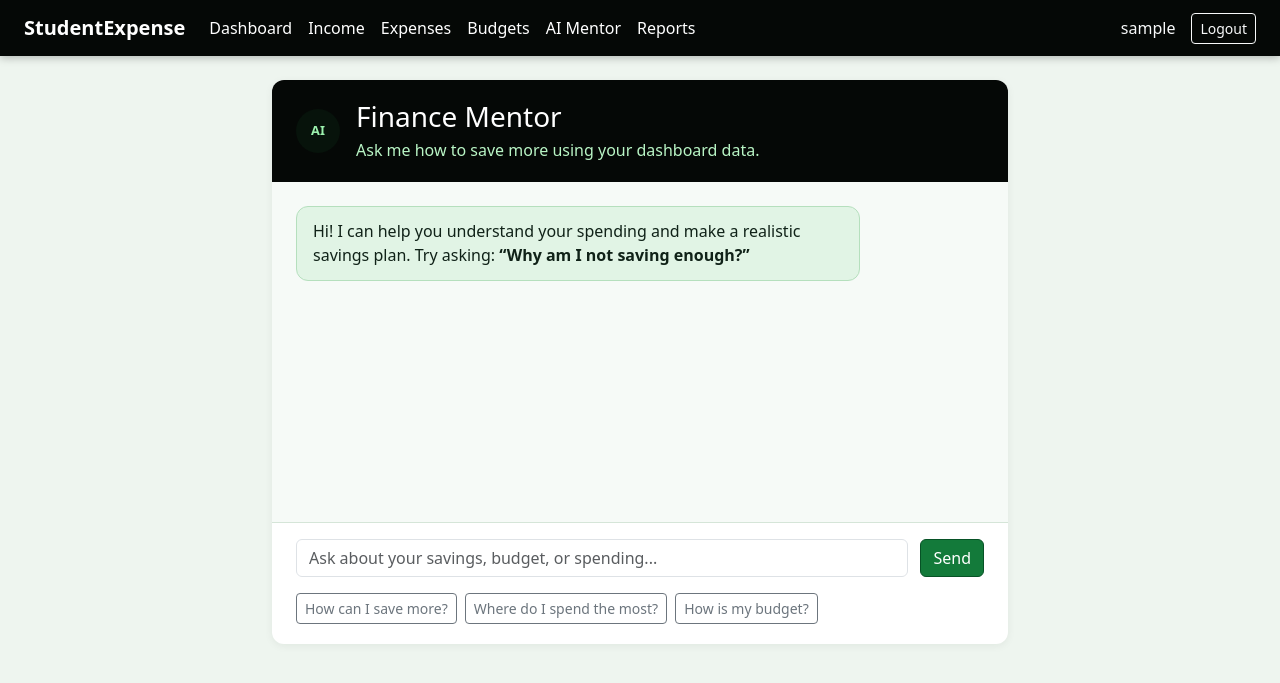
After one commit to Atulpandeytech/Expense-Tracker, a Django app: page /mentor/ in a window 1280 px wide. The commit adds this page. Shown: the top 683 px of the page. Run offline with Django 5.2, Linux system fonts and the light colour scheme; the visitor is signed in with stand-in values (Sample User, id 1).

Commit message:
Add conversational finance mentor
Co-authored-by: Copilot <223556219+Copilot@users.noreply.github.com>

```diff
--- a/static/css/style.css
+++ b/static/css/style.css
@@ -25,6 +25,17 @@ body { background:#eef5ef; color:var(--ink); }
 .mentor-danger { border-left-color:#b42318; background:#fff1f0; }
 .mentor-success { border-left-color:#137a3a; background:#effaf1; }
 .mentor-info { border-left-color:#175cd3; background:#eff6ff; }
+.mentor-banner { background:#e1f4e5; border:1px solid #9ed5aa; color:#102218; }
+.mentor-chat-card { overflow:hidden; }
+.mentor-chat-header { display:flex; align-items:center; gap:1rem; padding:1.25rem 1.5rem; color:#fff; background:#050806; }
+.mentor-chat-header p { color:#b9f5c5; }
+.chat-messages { min-height:340px; max-height:480px; overflow-y:auto; padding:1.5rem; background:#f6faf7; }
+.chat-message { max-width:82%; margin-bottom:1rem; padding:.8rem 1rem; border-radius:12px; line-height:1.5; }
+.mentor-message { margin-right:auto; background:#e1f4e5; border:1px solid #b5dfbd; color:#102218; }
+.user-message { margin-left:auto; background:#075226; color:#fff; }
+.chat-form { display:flex; gap:.75rem; padding:1rem 1.5rem .5rem; border-top:1px solid #d5e5d8; }
+.chat-form input { min-width:0; }
+.chat-prompts { display:flex; gap:.5rem; flex-wrap:wrap; padding:.5rem 1.5rem 1.25rem; }
  a { color:var(--brand-dark); }
  a:hover { color:#032d15; }
 .auth-screen { min-height:calc(100vh - 100px); margin:-1.5rem calc((100vw - 100%)/-2) -3rem; padding:4rem 1rem; display:flex; align-items:center; background:linear-gradient(135deg,rgba(3,12,7,.94),rgba(7,82,38,.78)),url('../images/finance-bg.svg') center/cover; }
--- a/templates/base.html
+++ b/templates/base.html
@@ -22,6 +22,7 @@
           <li class="nav-item"><a class="nav-link" href="{% url 'income_list' %}">Income</a></li>
           <li class="nav-item"><a class="nav-link" href="{% url 'expense_list' %}">Expenses</a></li>
           <li class="nav-item"><a class="nav-link" href="{% url 'budgets' %}">Budgets</a></li>
+          <li class="nav-item"><a class="nav-link" href="{% url 'mentor_chat' %}">AI Mentor</a></li>
           <li class="nav-item"><a class="nav-link" href="{% url 'annual_report' year=2026 %}">Reports</a></li>
         </ul>
         <span class="text-light me-3 d-none d-lg-inline">{{ user.username }}</span>
--- a/templates/tracker/dashboard.html
+++ b/templates/tracker/dashboard.html
@@ -2,6 +2,7 @@
 {% block title %}Financial Dashboard{% endblock %}
 {% block content %}
 <div class="d-flex justify-content-between align-items-center mb-3"><h2>Financial Dashboard</h2><a class="btn btn-primary" href="{% url 'expense_create' %}">+ Add Expense</a></div>
+<div class="alert mentor-banner d-flex justify-content-between align-items-center"><span><strong>Need help saving?</strong> Chat with your personal Finance Mentor about your dashboard.</span><a class="btn btn-dark btn-sm" href="{% url 'mentor_chat' %}">Open AI Mentor</a></div>
 <div class="row g-3 mb-4">
   <div class="col-sm-6 col-xl-3"><div class="card summary-card p-3"><small class="text-muted">TOTAL INCOME</small><h4>Rs. {{ total_income|floatformat:2 }}</h4></div></div>
   <div class="col-sm-6 col-xl-3"><div class="card summary-card expense p-3"><small class="text-muted">TOTAL EXPENSES</small><h4>Rs. {{ total_expenses|floatformat:2 }}</h4></div></div>
--- /dev/null
+++ b/templates/tracker/mentor_chat.html
@@ -0,0 +1,22 @@
+{% extends "base.html" %}
+{% block title %}AI Finance Mentor{% endblock %}
+{% block content %}
+<div class="row justify-content-center"><div class="col-lg-8">
+  <div class="card mentor-chat-card">
+    <div class="mentor-chat-header"><div class="mentor-icon" aria-hidden="true">AI</div><div><h3 class="mb-1">Finance Mentor</h3><p class="mb-0">Ask me how to save more using your dashboard data.</p></div></div>
+    <div id="chatMessages" class="chat-messages" aria-live="polite">
+      <div class="chat-message mentor-message">Hi! I can help you understand your spending and make a realistic savings plan. Try asking: <strong>“Why am I not saving enough?”</strong></div>
+    </div>
+    <form id="chatForm" class="chat-form">{% csrf_token %}<input id="chatInput" class="form-control" autocomplete="off" placeholder="Ask about your savings, budget, or spending..." required><button class="btn btn-primary" type="submit">Send</button></form>
+    <div class="chat-prompts"><button type="button" class="btn btn-sm btn-outline-secondary">How can I save more?</button><button type="button" class="btn btn-sm btn-outline-secondary">Where do I spend the most?</button><button type="button" class="btn btn-sm btn-outline-secondary">How is my budget?</button></div>
+  </div>
+</div></div>
+{% endblock %}
+{% block scripts %}
+<script>
+const form=document.getElementById('chatForm'), input=document.getElementById('chatInput'), messages=document.getElementById('chatMessages');
+function addMessage(text, kind){const item=document.createElement('div');item.className='chat-message '+kind;item.textContent=text;messages.appendChild(item);messages.scrollTop=messages.scrollHeight;}
+document.querySelectorAll('.chat-prompts button').forEach(button=>button.addEventListener('click',()=>{input.value=button.textContent;input.focus();}));
+form.addEventListener('submit',async(event)=>{event.preventDefault();const text=input.value.trim();if(!text)return;addMessage(text,'user-message');input.value='';const body=new URLSearchParams({message:text});const response=await fetch("{% url 'mentor_chat' %}",{method:'POST',headers:{'X-CSRFToken':document.querySelector('[name=csrfmiddlewaretoken]').value,'Content-Type':'application/x-www-form-urlencoded'},body});const data=await response.json();addMessage(data.reply || 'I could not process that question. Please try again.','mentor-message');});
+</script>
+{% endblock %}
--- a/tracker/urls.py
+++ b/tracker/urls.py
@@ -17,4 +17,5 @@ urlpatterns = [
     path('budgets/', views.budgets, name='budgets'),
     re_path(r'^reports/(?P<year>[0-9]{4})/$', views.annual_report, name='annual_report'),
     path('api/chart-data/', views.chart_data_json, name='chart_data_json'),
+    path('mentor/', views.mentor_chat, name='mentor_chat'),
 ]
--- a/tracker/views.py
+++ b/tracker/views.py
@@ -84,6 +84,42 @@ def build_savings_suggestions(total_income, total_expenses, monthly_spend, budge
             })
 
     return suggestions[:3]
+
+
+def finance_chat_reply(message, total_income, total_expenses, monthly_spend, budget, budget_usage, category_totals):
+    """Answer common finance questions using the current user's private totals."""
+    message = message.lower().strip()
+    balance = total_income - total_expenses
+    category_name = category_totals[0]['category__name'] if category_totals else None
+    category_amount = category_totals[0]['total'] if category_totals else Decimal('0')
+
+    if not message:
+        return 'Tell me what you want to improve, such as saving more, reducing food spending, or understanding your budget.'
+    if any(word in message for word in ('hello', 'hi', 'hey')):
+        return 'Hi! I am your Finance Mentor. Ask me why your savings are low, where you spend the most, or how to make a realistic monthly plan.'
+    if any(word in message for word in ('saving', 'save', 'savings')):
+        if total_income <= 0:
+            return 'I need at least one income record before I can calculate a realistic savings target. Add your income first, then ask me again.'
+        target = (total_income * Decimal('0.2')).quantize(Decimal('0.01'))
+        if balance <= 0:
+            return f'Your recorded expenses are Rs. {abs(balance):,.2f} higher than your income. First reduce spending below income; then aim to save Rs. {target:,.2f}, or 20% of your recorded income.'
+        return f'You currently have Rs. {balance:,.2f} left from recorded income. A realistic first target is Rs. {target:,.2f} (20% of income). Move that amount to savings when income arrives, then manage the remaining balance.'
+    if any(word in message for word in ('where', 'category', 'spend most', 'largest')):
+        if not category_name:
+            return 'There are no expense records yet. Add a few expenses and I can identify your biggest spending category.'
+        saving = (category_amount * Decimal('0.1')).quantize(Decimal('0.01'))
+        return f'Your largest current category is {category_name} at Rs. {category_amount:,.2f}. A practical first step is to reduce it by 10%, which could save about Rs. {saving:,.2f}.'
+    if any(word in message for word in ('budget', 'limit', 'remaining')):
+        if not budget:
+            return 'You have not set a monthly budget yet. Open Budgets, set a limit based on your income, and I can help you track it.'
+        if budget_usage >= 100:
+            return f'You have exceeded this month’s budget by Rs. {abs(budget.limit_amount - monthly_spend):,.2f}. Stop non-essential spending, review your largest category, and set a daily limit for the remaining days.'
+        return f'You have used {budget_usage:,.1f}% of your monthly budget and have Rs. {budget.limit_amount - monthly_spend:,.2f} remaining. Keep at least 10% as a buffer for unexpected costs.'
+    if any(word in message for word in ('plan', 'manage', 'help', 'not saving', 'not save')):
+        if balance <= 0:
+            return 'Let us start with a recovery plan: list essential expenses, pause non-essential purchases, set a weekly spending cap, and record every expense. Once your balance is positive, automate a small saving first.'
+        return f'Here is a simple plan: save 20% of income first, reserve essentials next, set a weekly cap for {category_name or "your largest category"}, and review your dashboard every Sunday. Your current available balance is Rs. {balance:,.2f}.'
+    return f'Based on your dashboard, income is Rs. {total_income:,.2f}, expenses are Rs. {total_expenses:,.2f}, and your balance is Rs. {balance:,.2f}. Ask me “how can I save more?”, “where do I spend the most?”, or “how is my budget?”'
 
 
 def ensure_categories():
@@ -324,6 +360,30 @@ def chart_data_json(request):
     })
 
 
+@login_required
+def mentor_chat(request):
+    if request.method == 'GET':
+        return render(request, 'tracker/mentor_chat.html')
+    if request.method != 'POST':
+        return JsonResponse({'error': 'Only GET and POST requests are supported.'}, status=405)
+    message = request.POST.get('message', '')
+    today = date.today()
+    incomes = Income.objects.filter(user=request.user)
+    expenses = Expense.objects.filter(user=request.user)
+    total_income = incomes.aggregate(total=Sum('amount'))['total'] or Decimal('0')
+    total_expenses = expenses.aggregate(total=Sum('amount'))['total'] or Decimal('0')
+    monthly_spend = expenses.filter(date__year=today.year, date__month=today.month).aggregate(total=Sum('amount'))['total'] or Decimal('0')
+    budget = MonthlyBudget.objects.filter(user=request.user, month=today.month, year=today.year).first()
+    budget_usage = ((monthly_spend / budget.limit_amount * 100).quantize(Decimal('0.1'))) if budget else None
+    category_totals = list(
+        expenses.values('category__name').annotate(total=Sum('amount')).order_by('-total')
+    )
+    reply = finance_chat_reply(
+        message, total_income, total_expenses, monthly_spend, budget, budget_usage, category_totals
+    )
+    return JsonResponse({'reply': reply})
+
+
 def custom_404(request, exception):
     return render(request, '404.html', status=404)
 
```
Also changed, not shown: tracker/tests.py (+8 -1 lines).
